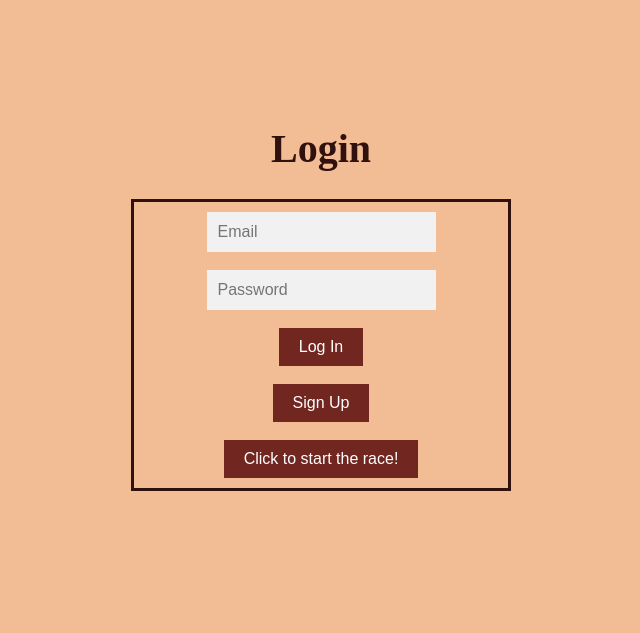
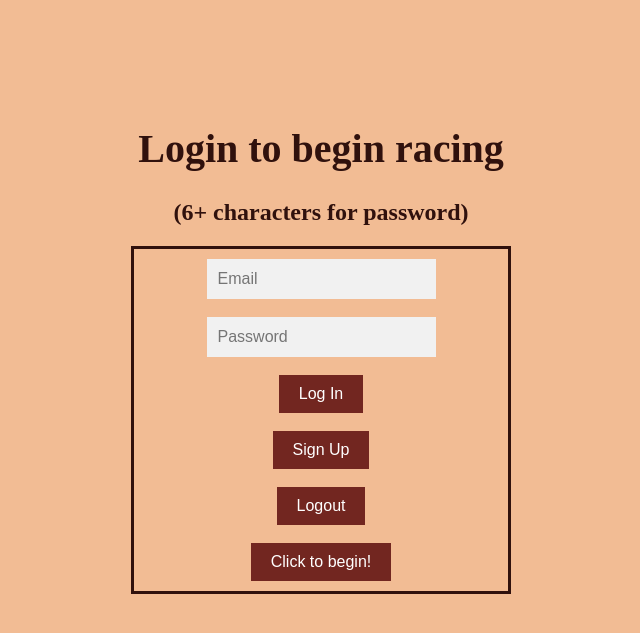
Before and after one commit to cmvallat/426_Final, a PHP site: page /userlogin.html in a window 1280 px wide. Shown: the top 633 px of the page, without its empty margins (319-959 px from the left). Run offline with PHP 8.4, Linux system fonts and the light colour scheme; some libraries are stand-ins or nearby versions.

Commit message:
full login functionality

```diff
--- a/style.css
+++ b/style.css
@@ -16,6 +16,13 @@
     text-align: center;
 }
 
+.text_hide
+{
+    color: #30110D;
+    text-align: center;
+    display: none;
+}
+
 .button{
   background-color:#722620;
   color: white;
@@ -25,6 +32,19 @@
   text-decoration: none;
   display: inline-block;
   font-size: 16px;
+}
+
+.button_hide
+{
+  background-color:#722620;
+  color: white;
+  border: none;
+  padding: 10px 20px;
+  text-align: center;
+  text-decoration: none;
+  display: inline-block;
+  font-size: 16px;
+  display: none;
 }
 
 .form
--- a/userlogin.html
+++ b/userlogin.html
@@ -9,7 +9,9 @@
 
     <body class="body">
             <br> <br> <br> <br> <br>
-            <h1 class="header">Login</h1>
+            <h1 class="header" id="log">Login to begin racing</h1>
+            <h2 class="text" id="help">(6+ characters for password)</h1>
+            <h2 class="text" id="help2"> </h1>
             <div class="form">
                 <input id="txtEmail" type="email" placeholder="Email">
                 <br> <br>
@@ -19,7 +21,9 @@
                 <br> <br>
                 <button id="btnSignUp" class="button">Sign Up</button>
                 <br> <br>
-                <a href="index.html"><button href="index.html" target="_self" class="button">Click to start the race!</button></a>
+                <button id="btnLogout" class="button hide">Logout</button>
+                <br> <br>
+                <a href="index.html"><button href="index.html" target="_self" class="button hide" id="begin">Click to begin!</button></a>
                 <br>
                 <label id="res"></label>
             </div>
--- a/userlogin.js
+++ b/userlogin.js
@@ -16,6 +16,8 @@
 const txtPassword = document.getElementById('txtPassword');
 const btnSignUp = document.getElementById('btnSignUp');
 const btnLogin = document.getElementById('btnLogin');
+const btnLogout = document.getElementById('btnLogout');
+
 //var log = false;
 //var sign = false;
 
@@ -26,8 +28,13 @@
     const auth = firebase.auth();
     //log = true;
     const promise = auth.signInWithEmailAndPassword(email, pass);
-    promise.catch(e => console.log(e.message));
-});
+    promise.catch(e =>
+        document.getElementById("log").innerHTML = "Oops! An error occurred.");
+        document.getElementById("help").className = "text";
+        document.getElementById("help").innerHTML = "It looks like you either tried to login without an account, or entered the wrong password.";
+        document.getElementById("help2").className = "text";
+        document.getElementById("help2").innerHTML = "Try signing up with a new account, or logging in again.";
+    });
 
 btnSignUp.addEventListener('click', e =>
 {
@@ -36,18 +43,53 @@
     //sign = true;
     const auth = firebase.auth();
     const promise = auth.createUserWithEmailAndPassword(email, pass);
-    promise.catch(e => console.log(e.message));
+    promise.catch(e =>
+        document.getElementById("log").innerHTML = "Oops! An error occurred.");
+        document.getElementById("help").className = "text";
+        document.getElementById("help").innerHTML = "An account has already been created with this email and password.";
+        document.getElementById("help2").className = "text";
+        document.getElementById("help2").innerHTML = "Create a new account, or login with an existing one.";
+    });
+
+btnLogout.addEventListener('click', e =>
+{
+    firebase.auth().signOut();
 });
 
 firebase.auth().onAuthStateChanged(firebaseUser =>
     {
         if(firebaseUser)
         {
-            console.log("logged in!");
-            //document.getElementById("#response").html("successfully logged in!");
+            console.log("logged in");
+            document.getElementById("log").innerHTML = "You are logged in!";
+            document.getElementById("help").className = "text_hide";
+            document.getElementById("help2").className = "text_hide";
+
+
+            //display correct buttons
+            document.getElementById("btnLogin").className = "button_hide";
+            document.getElementById("btnSignUp").className = "button_hide";
+            document.getElementById("btnLogout").className = "button";
+            document.getElementById("begin").className = "button";
+
         }
+
         else
         {
-            console.log("not logged in");
+            console.log("logged out");
+            document.getElementById("log").innerHTML = "Login to begin racing";
+
+            //make label visible and display helping text
+            document.getElementById("help").className = "text";
+            document.getElementById("help").innerHTML = "(6+ characters for password)";
+
+
+            //display correct buttons
+            document.getElementById("btnLogin").className = "button";
+            document.getElementById("btnSignUp").className = "button";
+            document.getElementById("btnLogout").className = "button_hide";
+            document.getElementById("begin").className = "button_hide";
+
         }
+
     });
```
